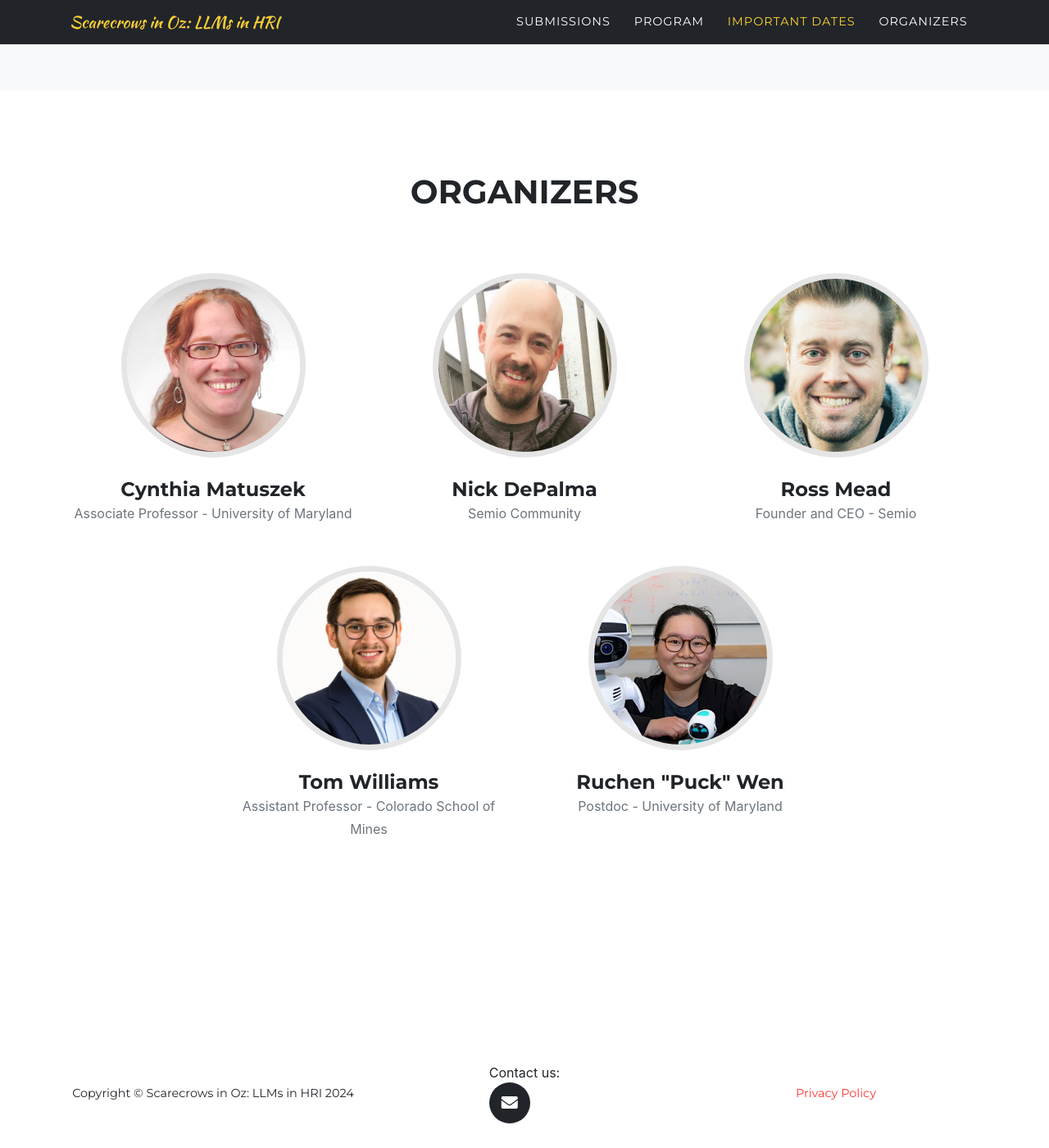
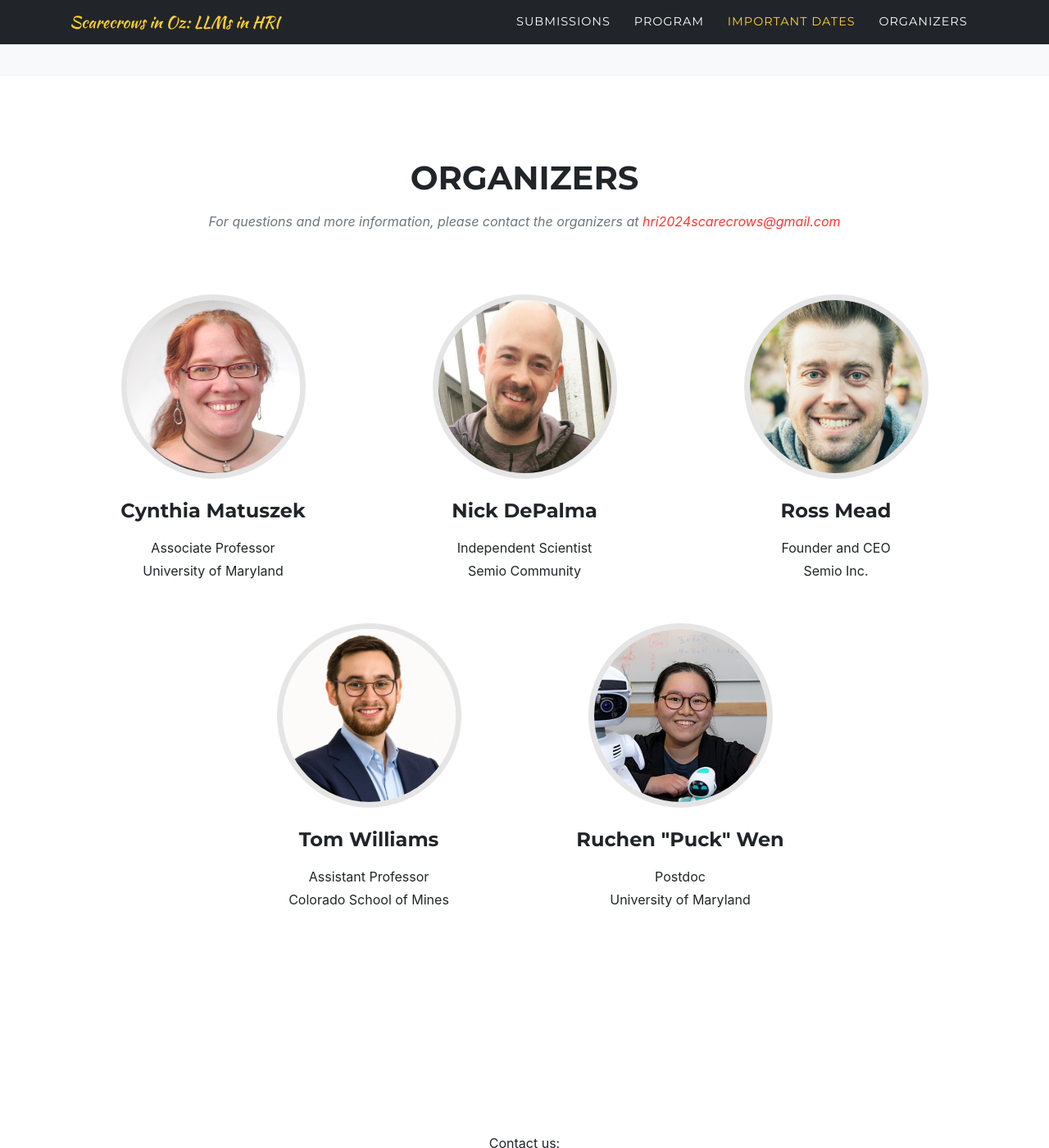
Before and after one commit to scarecrows-hri/scarecrows-hri.github.io, a Jekyll site: the page built from index.md, in a window 1280 px wide and 1400 px high, scrolled down 3614 px. Shown: the whole window at 82% size. Built offline with Jekyll 4.4.1, drawn with Linux system fonts in a browser that asks for light colours; some web fonts are replaced; some of the changed text lies outside the part shown.

Commit message:
Updates to timeline and organizers

```diff
--- a/_data/sitetext.yml
+++ b/_data/sitetext.yml
@@ -84,26 +84,29 @@
     events:
       - title: "Submission site opens"
         year: "January 15, 2024"
-        desc: "Quick link to be posted when available."
+        desc: "[EasyChair Link](https://easychair.org/conferences/?conf=sohri24)"
         image: assets/img/timeline/2.jpg
         alt:
       - title: "Submission Deadline"
         year: "January 29, 2024"
-        desc: "Short papers, 2-4 pages."
+        desc: "Short papers, 2-4 pages: [Submit here](https://easychair.org/conferences/?conf=sohri24)."
         image: assets/img/timeline/1.jpg
         alt:
       - title: "Submission notification"
         year: "February 19, 2024"
-        desc: "Notifications back to authors."
+        desc: ""
         image: assets/img/timeline/3.jpg
         alt:
       - title: "Camera-ready deadline"
         year: "March 04, 2024"
-        desc: "Authors must have the final versions available for attendees."
+        desc: ""
         image: assets/img/timeline/4.jpg
         alt:
-    end: "March 11 2024 - Workshop date! (half day)"
-
+      - title: "Workshop date!"
+        year: "March 11, 2024"
+        desc: ""
+        image: assets/img/custom/scarecrow-full.png
+        alt: March 11 2024 - Workshop date! (half day)
   # about:
   #   title: "About Us"
   #   text: "our story"
@@ -130,12 +133,12 @@
 
   organizers:
     title: "Organizers"
-    # text: "Lorem ipsum dolor sit amet consectetur."
-    # subtext: Lorem ipsum dolor sit amet, consectetur adipisicing elit. Aut eaque, laboriosam veritatis, quos non quis ad perspiciatis, totam corporis ea, alias ut unde. **Markdown** supported.
+    text: "For questions and more information, please contact the organizers at [hri2024scarecrows@gmail.com](mailto:hri2024scarecrows@gmail.com)"
+    #subtext: test2
     section: organizers
     people:
       - name: "Cynthia Matuszek"
-        role: "Associate Professor - University of Maryland"
+        role: "Associate Professor <br /> University of Maryland"
         image: assets/img/team/cmat.png
         social:
           # - url: https://twitter.com
@@ -145,13 +148,13 @@
           # - url: https://linkedin.com
           #   icon: fab fa-linkedin-in
       - name: "Nick DePalma"
-        role: "Semio Community"
+        role: "Independent Scientist <br /> Semio Community"
         image: assets/img/team/nick.jpg
         # social:
         #   - url: https://www.linkedin.com/in/ndepalma/
         #     icon: fab fa-linkedin-in
       - name: "Ross Mead"
-        role: "Founder and CEO - Semio"
+        role: "Founder and CEO <br /> Semio Inc."
         image: assets/img/team/RossMead.jpg
         social:
           # - url: https://twitter.com
@@ -161,7 +164,7 @@
           # - url: https://linkedin.com
           #   icon: fab fa-linkedin-in
       - name: "Tom Williams"
-        role: "Assistant Professor - Colorado School of Mines"
+        role: "Assistant Professor <br /> Colorado School of Mines"
         image: assets/img/team/tom.jpg
         social:
           # - url: https://twitter.com
@@ -171,7 +174,7 @@
           # - url: https://linkedin.com
           #   icon: fab fa-linkedin-in
       - name: "Ruchen \"Puck\" Wen"
-        role: "Postdoc - University of Maryland"
+        role: "Postdoc <br /> University of Maryland"
         image: assets/img/team/puck.png
         social:
           # - url: https://twitter.com
--- a/_includes/organizers.html
+++ b/_includes/organizers.html
@@ -5,7 +5,7 @@
   <div class="row">
 	<div class="col-lg-12 text-center">
 	  <h2 class="section-heading text-uppercase">{{ site.data.sitetext[site.locale].organizers.title }}</h2>
-	  <h3 class="section-subheading text-muted">{{ site.data.sitetext[site.locale].organizers.text }}</h3>
+	  <h3 class="section-subheading text-muted">{{ site.data.sitetext[site.locale].organizers.text | markdownify}}</h3>
 	</div>
   </div>
   <div class="row d-flex justify-content-center">
@@ -14,7 +14,7 @@
 	  <div class="organizer-member">
 		<img class="mx-auto rounded-circle" src="{{ person.image }}" alt="">
 		<h4>{{ person.name }}</h4>
-		<p class="text-muted">{{ person.role }}</p>
+		<p class="text-muted">{{ person.role | markdownify }}</p>
 		<ul class="list-inline social-buttons">
 		{% for network in person.social %}
 		  <li class="list-inline-item">
```
